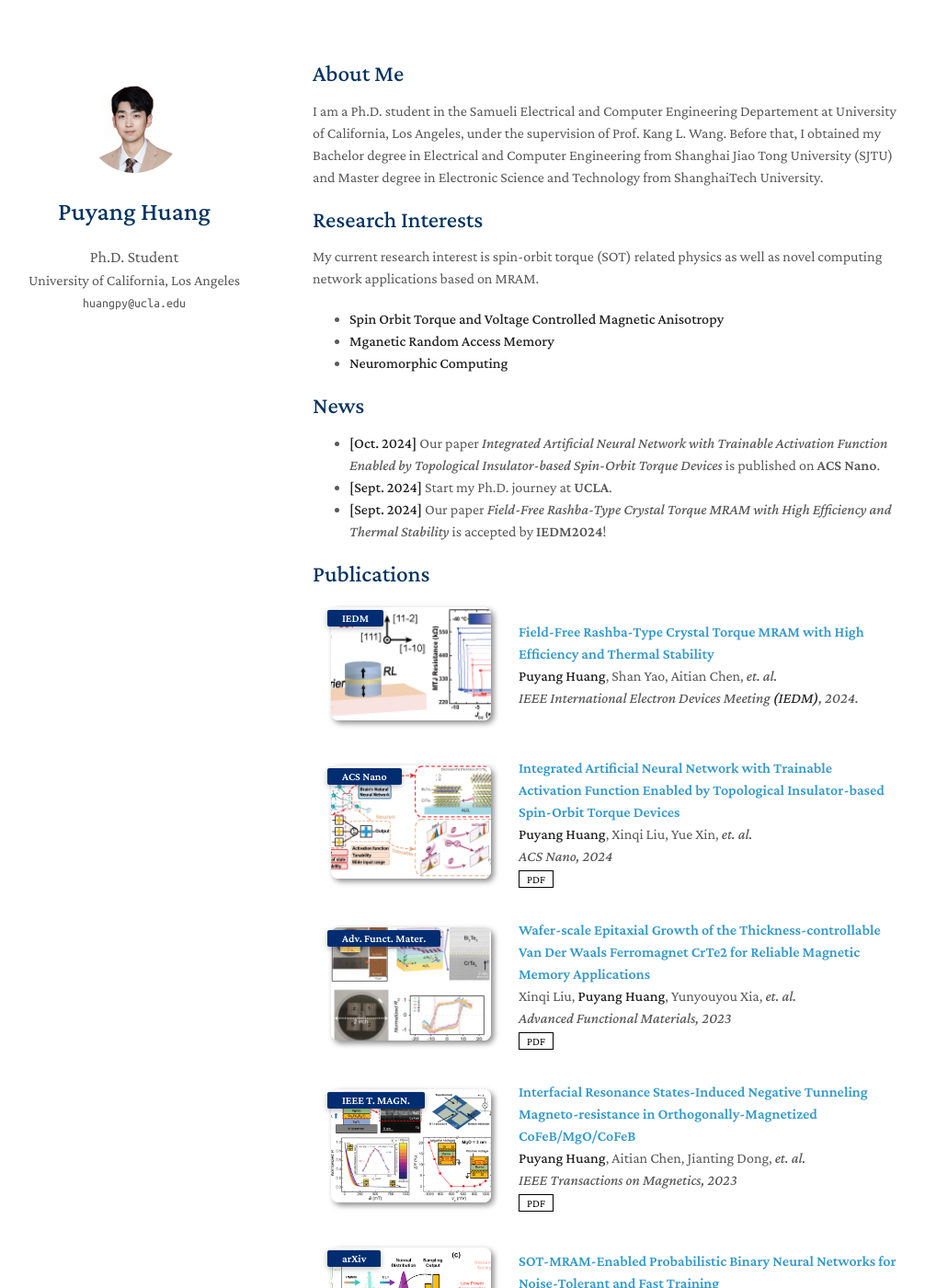
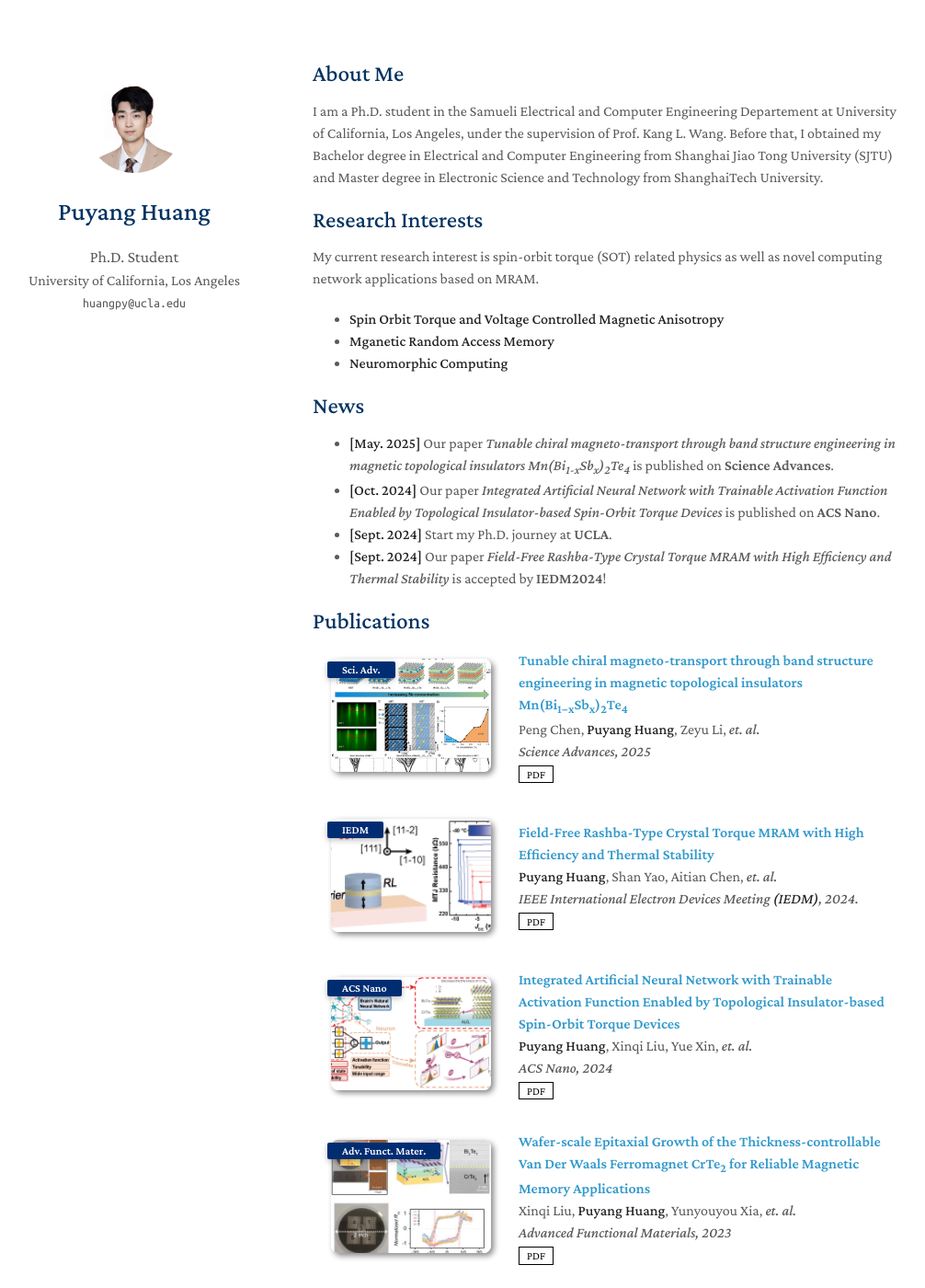
Before and after one commit to huang-piang/puyanghuang, a Jekyll site: the page built from index.md, in a window 1280 px wide and 1400 px high. Shown: the whole window at 92% size, without its empty margins (130-1136 px from the left). Built offline with Jekyll 4.4.1, drawn with Linux system fonts in a browser that asks for light colours; a style sheet for code colours, icons or effects is not loaded.

Commit message:
save local changes before rebase

```diff
--- a/_data/publications.yml
+++ b/_data/publications.yml
@@ -1,10 +1,18 @@
 main:
+
+  - title: Tunable chiral magneto-transport through band structure engineering in magnetic topological insulators Mn(Bi<sub>1−x</sub>Sb<sub>x</sub>)<sub>2</sub>Te<sub>4</sub>
+    authors:  Peng Chen, <strong>Puyang Huang</strong>, Zeyu Li, <i>et. al.</i>
+    conference_short: Sci. Adv.
+    conference: Science Advances, 2025
+    pdf: https://www.science.org/doi/10.1126/sciadv.adt6084
+    image: ./assets/img/MBST.png
+    notes:
 
   - title: Field-Free Rashba-Type Crystal Torque MRAM with High Efficiency and Thermal Stability
     authors: <strong>Puyang Huang</strong>, Shan Yao, Aitian Chen, <i>et. al.</i>
     conference_short: IEDM
     conference: IEEE International Electron Devices Meeting <strong>(IEDM)</strong>, 2024.
-    pdf:
+    pdf: https://ieeexplore.ieee.org/abstract/document/10873571
     bibtex:
     image: ./assets/img/Crystal_Torque.png
     notes:
@@ -17,7 +25,7 @@ main:
     image: ./assets/img/Trainable_activation.png
     notes:
 
-  - title: Wafer-scale Epitaxial Growth of the Thickness-controllable Van Der Waals Ferromagnet CrTe2 for Reliable Magnetic Memory Applications
+  - title: Wafer-scale Epitaxial Growth of the Thickness-controllable Van Der Waals Ferromagnet CrTe<sub>2</sub> for Reliable Magnetic Memory Applications
     authors: Xinqi Liu, <strong>Puyang Huang</strong>, Yunyouyou Xia, <i>et. al.</i>
     conference_short: Adv. Funct. Mater.
     conference: Advanced Functional Materials, 2023
--- a/index.md
+++ b/index.md
@@ -15,6 +15,7 @@ My current research interest is spin-orbit torque (SOT) related physics as well
 
 ## News
 
+- **[May. 2025]** Our paper <i> Tunable chiral magneto-transport through band structure engineering in magnetic topological insulators Mn(Bi<sub>1-x</sub>Sb<sub>x</sub>)<sub>2</sub>Te<sub>4</sub></i> is published on <b>Science Advances</b>.
 - **[Oct. 2024]** Our paper <i>Integrated Artificial Neural Network with Trainable Activation Function Enabled by Topological Insulator-based Spin-Orbit Torque Devices</i> is published on <b>ACS Nano</b>.
 - **[Sept. 2024]** Start my Ph.D. journey at <b>UCLA</b>.
 - **[Sept. 2024]** Our paper <i>Field-Free Rashba-Type Crystal Torque MRAM with High Efficiency and Thermal Stability</i> is accepted by <b>IEDM2024</b>!
```
Also changed, not shown: assets/img/MBST.png (added).
